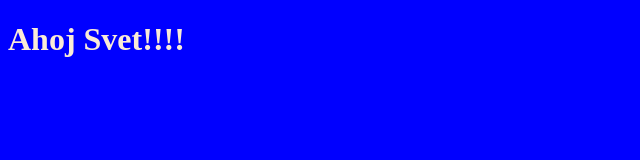
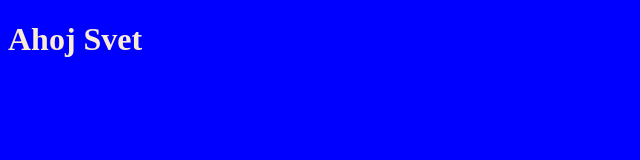
Before and after one commit to AdamLachDev/Kurz-testy, a plain HTML site: page index.html in a window 1280 px wide. Shown: the full height of the page, 0-640 px from the left. Drawn offline with Linux system fonts and the light colour scheme.

Commit message:
Upraveny nadpis v urovni h1

```diff
--- a/index.html
+++ b/index.html
@@ -8,6 +8,6 @@
     <link rel="stylesheet" href="./app.css">
 </head>
 <body>
-    <h1>Ahoj Svet!!!!</h1>
+    <h1>Ahoj Svet</h1>
 </body>
 </html>
```
